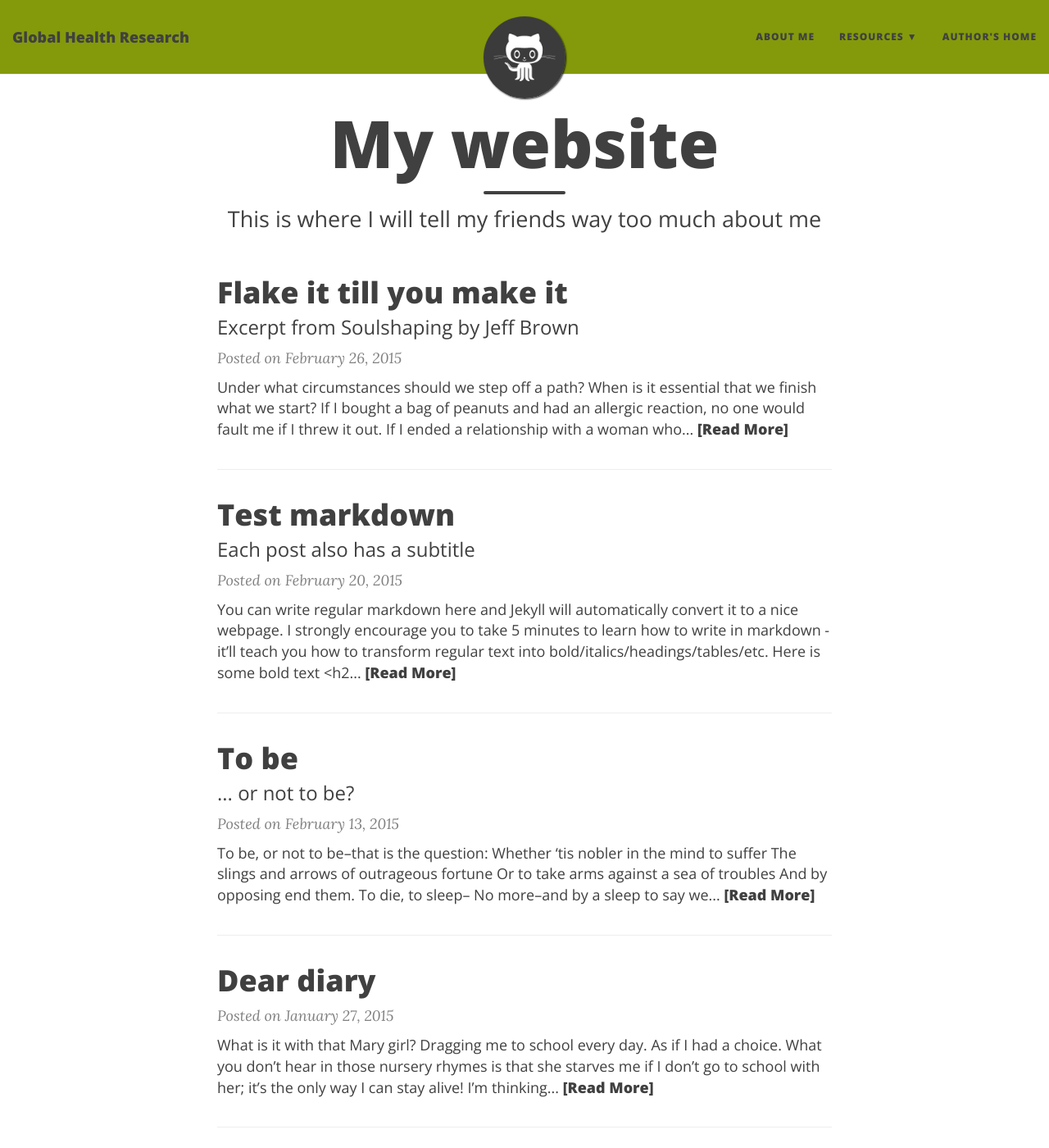
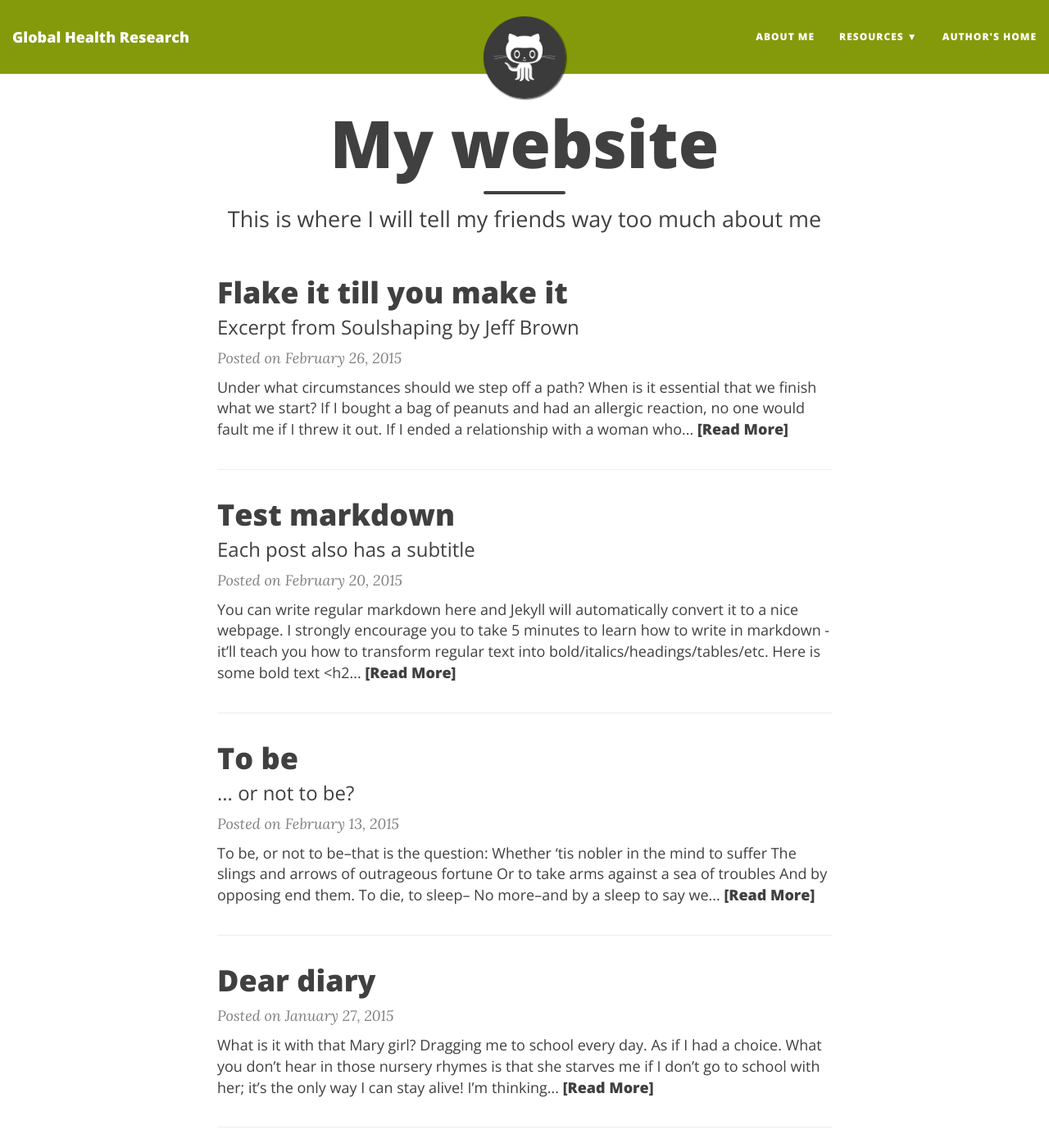
Before and after one commit to ericpgreen/ghr, a Jekyll site: the page built from index.html, in a window 1280 px wide and 1400 px high. Shown: the whole window at 82% size. Built offline with Jekyll 4.4.1, drawn with Linux system fonts in a browser that asks for light colours; nearby versions of some CDN libraries; the list of posts is cut into pages by our own code.

Commit message:
white text

```diff
--- a/css/main.css
+++ b/css/main.css
@@ -108,7 +108,7 @@ img {
 .navbar-custom .navbar-brand,
 .navbar-custom .nav li a {
   font-weight: 800;
-  color: #404040;
+  color: #ffffff;
 }
 
 .navbar-custom .navbar-brand:hover,
```
